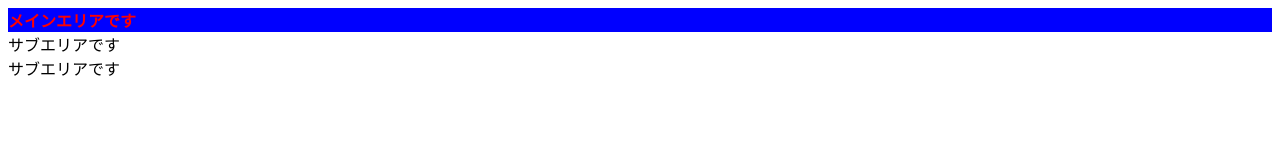
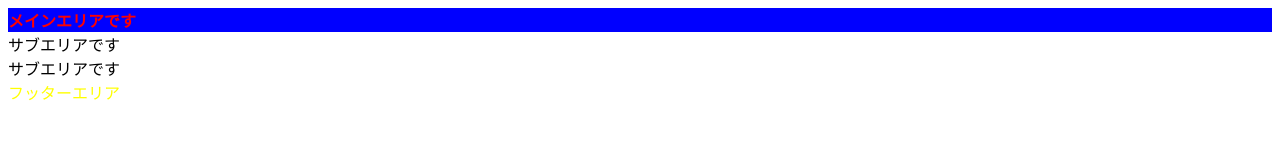
Before and after one commit to firefliesgittest/newtest, a plain HTML site: page index.html in a window 1280 px wide. Drawn offline with Linux system fonts and the light colour scheme.

Commit message:
footer追加のコミット

```diff
--- a/index.html
+++ b/index.html
@@ -18,5 +18,9 @@
         サブエリアです
     </div>
 
+    <div id="footer">
+        フッターエリア
+    </div>
+
 </body>
 </html>
--- a/style.css
+++ b/style.css
@@ -7,3 +7,9 @@
 background-color: blue;
 
 }
+
+#footer{
+
+    color:yellow;
+
+}
```
